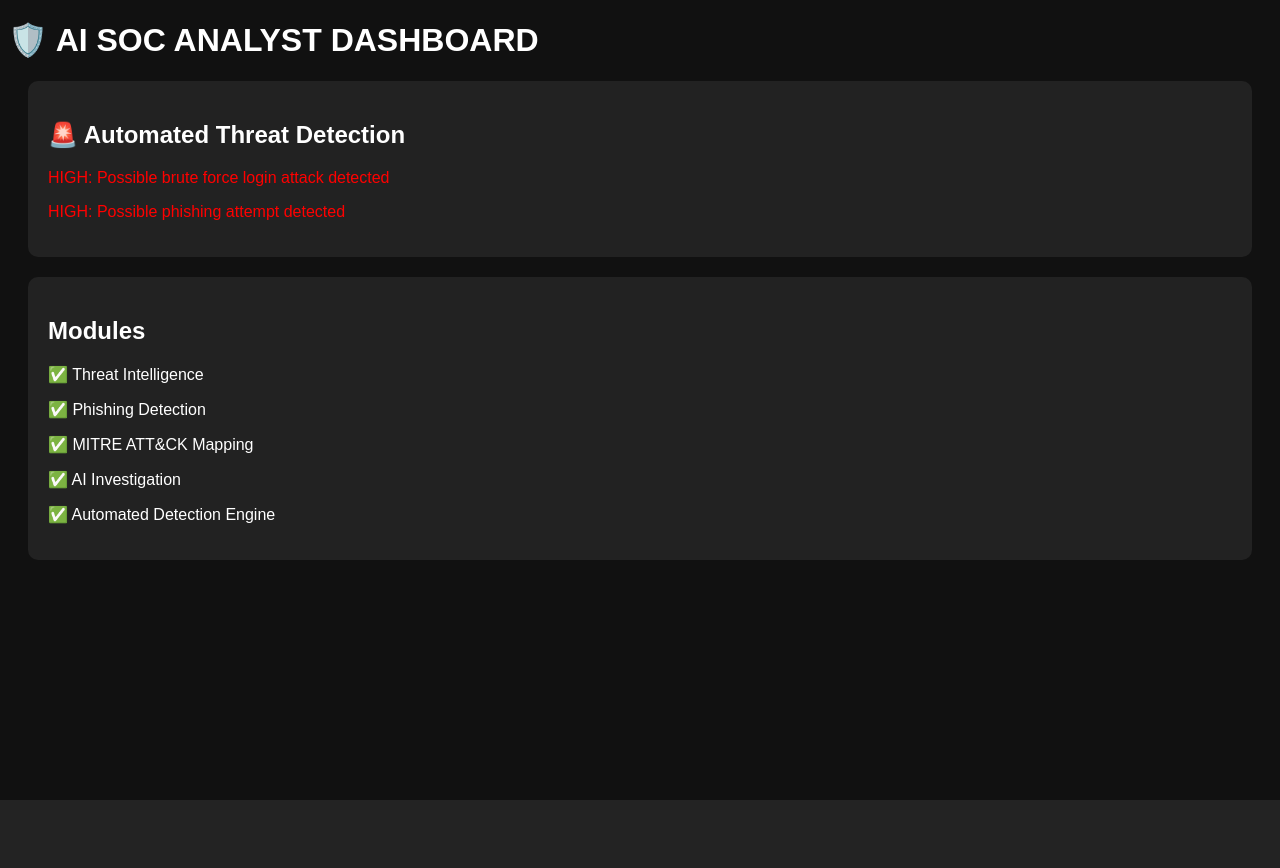
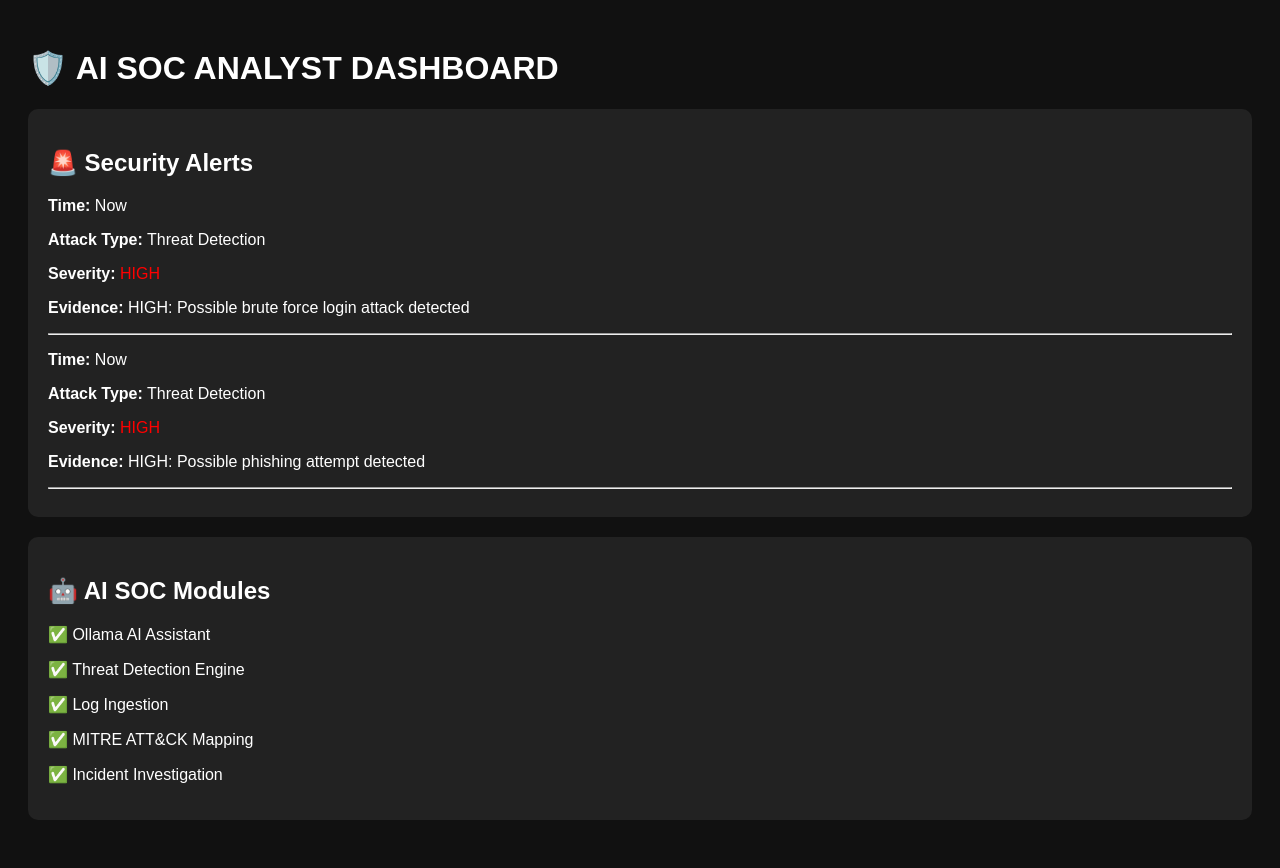
Before and after one commit to uwakwechukwuebukapaul-ai/AI-SOC-ANALYST, a Flask app: page / in a window 1280 px wide. Before the commit the page ends 800 px from the top, so only its background shows below. Run offline with Flask 3, Linux system fonts and the light colour scheme.

Commit message:
Fixed SOC pipeline alert return

```diff
--- /dev/null
+++ b/alert_manager.py
@@ -0,0 +1,19 @@
+from soc_pipeline import run_soc_pipeline
+
+
+def get_alerts():
+
+    alerts = run_soc_pipeline()
+
+    return alerts
+
+
+if __name__ == "__main__":
+
+    results = get_alerts()
+
+    print("🚨 SOC ALERT MANAGER")
+    print("=" * 40)
+
+    for alert in results:
+        print(alert)
--- a/soc_pipeline.py
+++ b/soc_pipeline.py
@@ -4,29 +4,45 @@ from detection_engine import detect_threats
 
 def run_soc_pipeline():
 
-    print("🛡️ AI SOC PIPELINE")
-    print("=" * 40)
+    alerts = []
 
-    # Load security logs
+    # Load logs
     logs = load_logs("incident_logs.csv")
 
     # Analyze logs
-    alerts = analyze_logs(logs)
+    log_alerts = analyze_logs(logs)
 
-    print("\n🚨 LOG ALERTS")
-    for alert in alerts:
-        print(alert)
+    alerts.extend(log_alerts)
 
 
-    # Run detection engine
+    # Detection engine
     threats = detect_threats("incident_logs.csv")
 
-    print("\n⚠️ DETECTED THREATS")
+
     for threat in threats:
-        print(threat)
+
+        alerts.append({
+
+            "time": "Now",
+            "type": "Threat Detection",
+            "severity": "HIGH",
+            "details": threat
+
+        })
+
+
+    return alerts
 
 
 
 if __name__ == "__main__":
 
-    run_soc_pipeline()
+    results = run_soc_pipeline()
+
+    print("🛡️ AI SOC PIPELINE")
+    print("=" * 40)
+
+
+    for alert in results:
+
+        print(alert)
--- a/templates/index.html
+++ b/templates/index.html
@@ -8,6 +8,7 @@
 AI SOC Analyst Dashboard
 </title>
 
+
 <style>
 
 body {
@@ -15,6 +16,7 @@ body {
 background:#111;
 color:white;
 font-family:Arial;
+padding:20px;
 
 }
 
@@ -23,7 +25,7 @@ font-family:Arial;
 
 background:#222;
 padding:20px;
-margin:20px;
+margin:20px 0;
 border-radius:10px;
 
 }
@@ -34,6 +36,21 @@ border-radius:10px;
 color:red;
 
 }
+
+
+.medium {
+
+color:orange;
+
+}
+
+
+.safe {
+
+color:green;
+
+}
+
 
 </style>
 
@@ -51,15 +68,56 @@ color:red;
 <div class="card">
 
 <h2>
-🚨 Automated Threat Detection
+🚨 Security Alerts
 </h2>
 
 
-{% for threat in threats %}
+{% for alert in alerts %}
 
-<p class="high">
-{{ threat }}
+
+<p>
+<b>Time:</b> {{ alert.time }}
 </p>
+
+
+<p>
+<b>Attack Type:</b> {{ alert.type }}
+</p>
+
+
+<p>
+<b>Severity:</b>
+
+{% if alert.severity == "HIGH" %}
+
+<span class="high">
+{{ alert.severity }}
+</span>
+
+{% elif alert.severity == "MEDIUM" %}
+
+<span class="medium">
+{{ alert.severity }}
+</span>
+
+{% else %}
+
+<span class="safe">
+{{ alert.severity }}
+</span>
+
+{% endif %}
+
+</p>
+
+
+<p>
+<b>Evidence:</b> {{ alert.details }}
+</p>
+
+
+<hr>
+
 
 {% endfor %}
 
@@ -71,28 +129,14 @@ color:red;
 <div class="card">
 
 <h2>
-Modules
+🤖 AI SOC Modules
 </h2>
 
-<p>
-✅ Threat Intelligence
-</p>
-
-<p>
-✅ Phishing Detection
-</p>
-
-<p>
-✅ MITRE ATT&CK Mapping
-</p>
-
-<p>
-✅ AI Investigation
-</p>
-
-<p>
-✅ Automated Detection Engine
-</p>
+<p>✅ Ollama AI Assistant</p>
+<p>✅ Threat Detection Engine</p>
+<p>✅ Log Ingestion</p>
+<p>✅ MITRE ATT&CK Mapping</p>
+<p>✅ Incident Investigation</p>
 
 
 </div>
--- a/web_dashboard.py
+++ b/web_dashboard.py
@@ -1,5 +1,5 @@
 from flask import Flask, render_template
-from detection_engine import detect_threats
+from alert_manager import get_alerts
 from ai_investigator import investigate
 
 
@@ -9,13 +9,11 @@ app = Flask(__name__)
 @app.route("/")
 def home():
 
-    threats = detect_threats(
-        "incident_logs.csv"
-    )
+    alerts = get_alerts()
 
     return render_template(
         "index.html",
-        threats=threats
+        alerts=alerts
     )
 
 
@@ -23,14 +21,15 @@ def home():
 def investigation():
 
     alert = {
+
         "sender": "security@micr0soft-login.xyz",
         "subject": "URGENT: Verify your account",
         "risk": "HIGH"
+
     }
 
 
     result = investigate(alert)
-
 
     return str(result)
 
```
